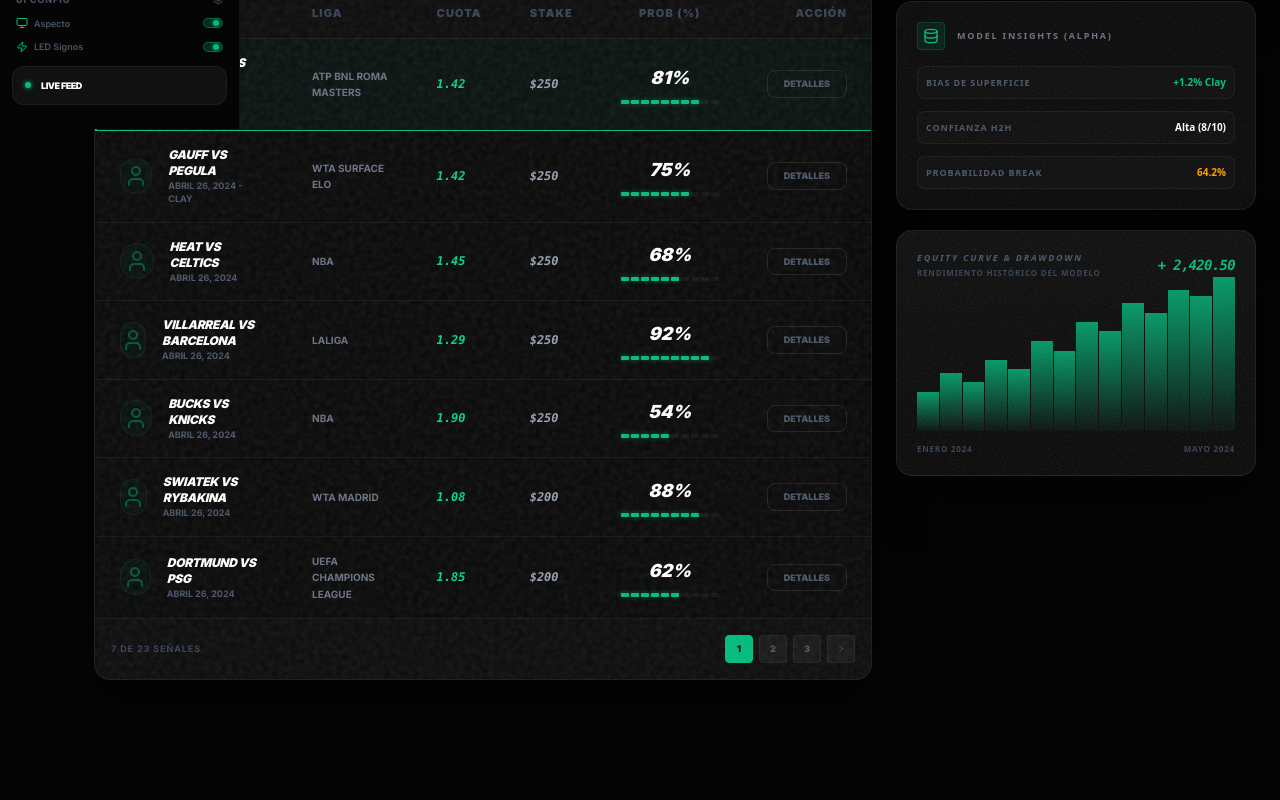
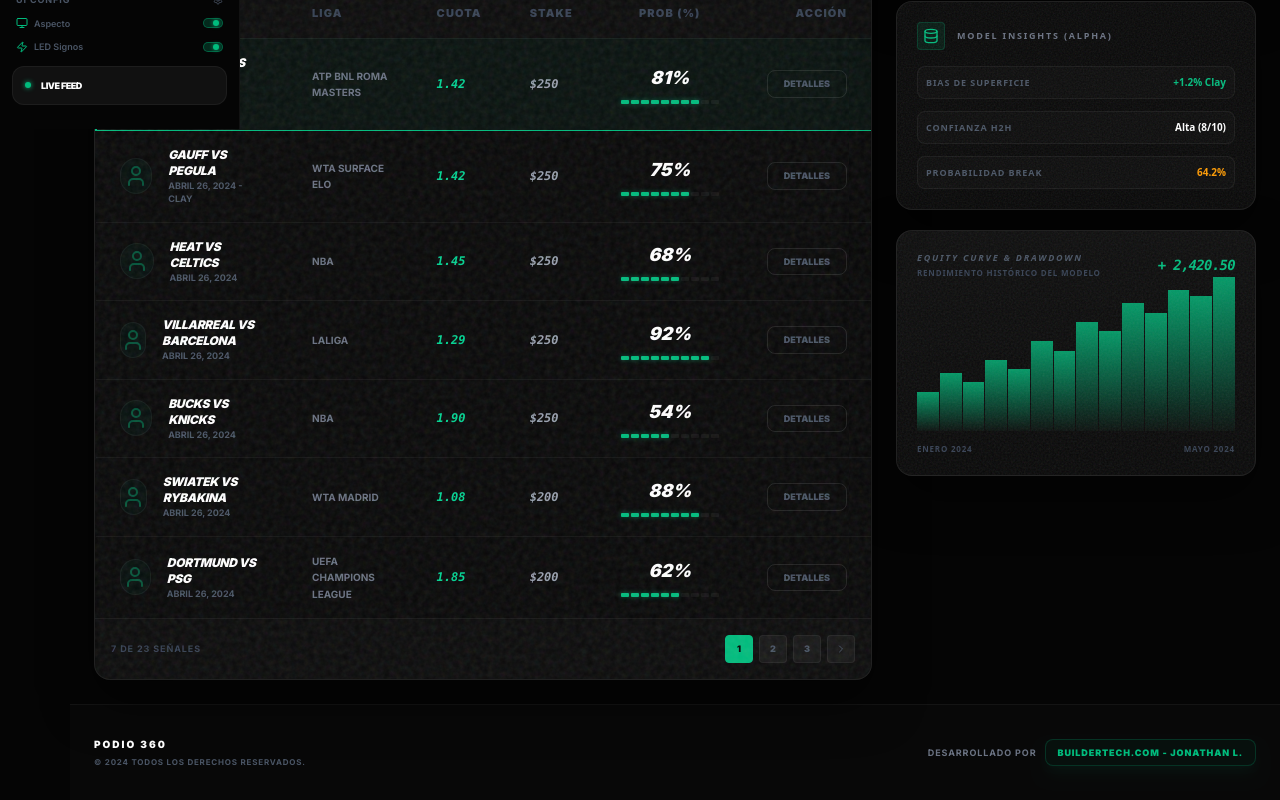
Before and after one commit to jonathanlopezb/podio360, a Next.js app: page / in a window 1280 px wide. Shown: the part 671-1471 px from the top of the page. Before the commit the page ends 1375 px from the top, so only its background shows below. Built offline with nearby package versions, Linux system fonts and the light colour scheme.

Commit message:
feat: add footer with developer credits

```diff
--- a/src/app/page.tsx
+++ b/src/app/page.tsx
@@ -100,8 +100,28 @@
           <div className="w-full xl:w-[360px] shrink-0">
             <AnalysisPanel />
           </div>
+        </div>
 
-        </div>
+        {/* Pie de Página (Footer) */}
+        <footer className="mt-auto px-6 py-8 border-t border-white/5 flex flex-col md:flex-row items-center justify-between gap-4 bg-white/[0.01]">
+          <div className="flex items-center gap-6">
+            <div className="flex flex-col">
+              <span className="text-[10px] font-black text-white uppercase tracking-[0.2em]">Podio 360</span>
+              <span className="text-[8px] font-bold text-gray-600 uppercase tracking-widest mt-1">© 2024 Todos los derechos reservados.</span>
+            </div>
+          </div>
+          <div className="flex items-center gap-2">
+            <span className="text-[9px] font-bold text-gray-500 uppercase tracking-widest">Desarrollado por</span>
+            <a
+              href="https://buildertech.com"
+              target="_blank"
+              rel="noopener noreferrer"
+              className="px-3 py-1.5 rounded-lg bg-emerald-500/5 border border-emerald-500/20 text-[9px] font-black text-emerald-500 uppercase tracking-widest hover:bg-emerald-500 hover:text-black transition-all shadow-lg shadow-emerald-500/5"
+            >
+              buildertech.com - Jonathan L.
+            </a>
+          </div>
+        </footer>
       </div>
 
       {/* Background Ambience (Simplificado) */}
```
